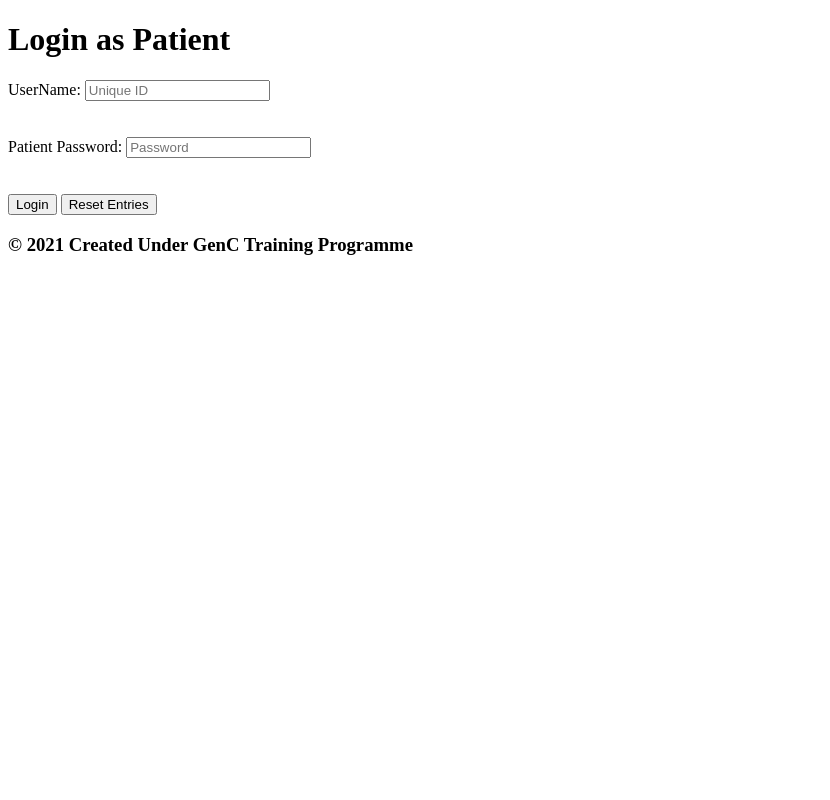
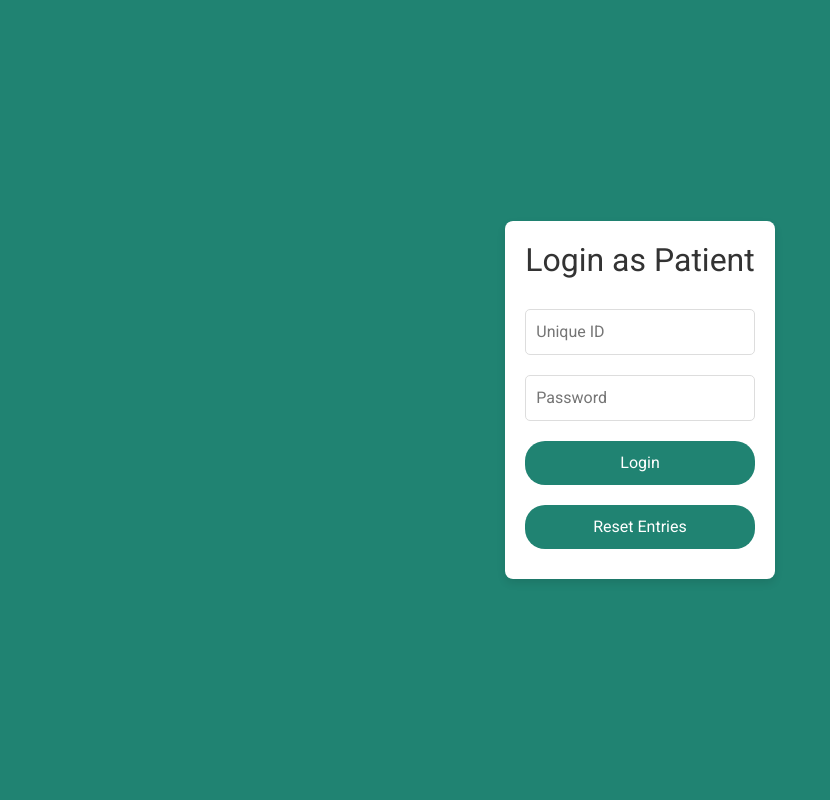
Before and after one commit to akhilar33/Patient-Tracker-System---ASAP-Team, a Flask app: page /patient in a window 1280 px wide. Shown: the whole page, without its empty margins (0-830 px from the left). Run offline with Flask 2, Linux system fonts and the light colour scheme; some libraries are stand-ins or nearby versions.

Commit message:
Patient Login UI Changes

```diff
--- a/src/Backend/app.py
+++ b/src/Backend/app.py
@@ -53,8 +53,8 @@ def patient():
 def doctor():
     return render_template('doctor.html')
 
-@app.route('/paitent_login', methods=['POST'])
-def paitent_login():
+@app.route('/patient_login', methods=['POST'])
+def patient_login():
     if request.method == 'POST':
         username = request.form['username']
         password = request.form['password']
--- a/src/View/static/scripts/patientLoginValidation.js
+++ b/src/View/static/scripts/patientLoginValidation.js
@@ -1,6 +1,6 @@
 
 $(document).ready(function() {
-    $('#paitent_login_form').submit(function(e) {
+    $('#patient_login_form').submit(function(e) {
         e.preventDefault(); // Prevent the form from submitting in the traditional way
 
         // Collect form data
@@ -13,7 +13,7 @@ $(document).ready(function() {
         $.ajax({
             type: 'POST',
 
-            url: '/paitent_login',
+            url: '/patient_login',
 
             url: '/login',
 
--- a/src/View/templates/doctor.html
+++ b/src/View/templates/doctor.html
@@ -6,7 +6,7 @@
     <meta name="viewport" content="width=device-width, initial-scale=1.0">
     <link rel="stylesheet" href="https://maxcdn.bootstrapcdn.com/bootstrap/4.5.2/css/bootstrap.min.css">
     <link href="https://fonts.googleapis.com/css2?family=Roboto:wght@400;700&display=swap" rel="stylesheet">
-    <title>Patient Login</title>
+    <title>Doctor Login</title>
     <style>
         body {
             font-family: 'Roboto', sans-serif;
@@ -75,7 +75,7 @@
             <button type="reset">Reset Entries</button>
         </form>
     </div>
-    <script src="/scripts/doctorLoginValidation.js"></script>
+    <script src="../../View/static/scripts/doctorLoginValidation.js"></script>
     <script src="https://code.jquery.com/jquery-3.5.1.slim.min.js"></script>
     <script src="https://cdn.jsdelivr.net/npm/bootstrap@4.5.2/dist/js/bootstrap.bundle.min.js"></script>
 </body>
--- a/src/View/templates/index.html
+++ b/src/View/templates/index.html
@@ -6,7 +6,7 @@
     <meta name="viewport" content="width=device-width, initial-scale=1.0">
     <link rel="stylesheet" href="https://maxcdn.bootstrapcdn.com/bootstrap/4.5.2/css/bootstrap.min.css">
     <link href="https://fonts.googleapis.com/css2?family=Roboto:wght@400;700&display=swap" rel="stylesheet">
-    <link rel="stylesheet" href="./styles/indexStyle.css">
+    <link rel="stylesheet" href="./styles/indexStyle.css" type="text/css">
     <title>Patient Tracker</title>
     <style>
         body {
--- a/src/View/templates/patient.html
+++ b/src/View/templates/patient.html
@@ -1,36 +1,82 @@
-
 <!DOCTYPE html>
 <html lang="en">
 <head>
     <meta charset="UTF-8">
     <meta http-equiv="X-UA-Compatible" content="IE=edge">
     <meta name="viewport" content="width=device-width, initial-scale=1.0">
+    <link rel="stylesheet" href="https://maxcdn.bootstrapcdn.com/bootstrap/4.5.2/css/bootstrap.min.css">
+    <link href="https://fonts.googleapis.com/css2?family=Roboto:wght@400;700&display=swap" rel="stylesheet">
     <title>Patient Login</title>
+    <style>
+        body {
+            font-family: 'Roboto', sans-serif;
+            background-color: #208372;
+            color: #fff;
+            margin: 0;
+            padding: 0;
+            height: 100vh;
+            display: flex;
+            justify-content: center;
+            align-items: center;
+        }
+        .login-container {
+            background-color: #fff;
+            padding: 20px;
+            border-radius: 8px;
+            box-shadow: 0 4px 8px rgba(0, 0, 0, 0.1);
+            color: #333;
+        }
+        .login-container h1 {
+            text-align: center;
+            font-size: 2em;
+            margin-bottom: 20px;
+        }
+        .login-container form {
+            display: flex;
+            flex-direction: column;
+        }
+        .login-container input[type="text"],
+        .login-container input[type="password"] {
+            padding: 10px;
+            margin: 10px 0;
+            border-radius: 5px;
+            border: 1px solid #ddd;
+        }
+        .login-container button {
+            padding: 10px 25px;
+            margin: 10px 0;
+            background-color: #208372;
+            color: white;
+            border: none;
+            border-radius: 20px;
+            cursor: pointer;
+        }
+        .login-container button:hover {
+            background-color: #186954;
+        }
+        footer {
+            position: absolute;
+            bottom: 0;
+            width: 100%;
+            text-align: center;
+            padding: 10px;
+            background-color: #208372;
+            color: white;
+        }
+    </style>
 </head>
-
 <body>
-    <header id="header-container">
+    <div class="login-container">
         <h1>Login as Patient</h1>
-    </header>
-    <div id="form-container">
-        <form id="paitent_login_form" method="post" action="{{ url_for('paitent_login') }}">
-            <label for="username">UserName:</label>
-            <input type="text" name="username" id="username" placeholder="Unique ID" autocomplete="off" required> <br>
-            <span id="patient-id-notif" style="color: #fa0000; font-size: 13px; font-family: 'Manrope', sans-serif; font-style: italic;"></span> <br>
-            <br>
-            <label for="password">Patient Password:</label>
-            <input type="password" name="password" id="password" placeholder="Password" autocomplete="off" required> <br>
-            <span id="patient-pass-notif" style="color: #fa0000; font-size: 13px; font-family: 'Manrope', sans-serif; font-style: italic;"></span> <br>
-            <br>
-            <a><button type="submit">Login</button></a>
-            <button type="reset" id="reset-btn">Reset Entries</button>
+        <form id="doctor_login_form" method="post" action="/patient_login">
+            <input type="text" name="username" id="username" placeholder="Unique ID" required>
+            <input type="password" name="password" id="password" placeholder="Password" required>
+            <button type="submit">Login</button>
+            <button type="reset">Reset Entries</button>
         </form>
-
     </div>
-    <footer id="footer-container">
-        <h3 id="footer-text">&copy; 2021 Created Under GenC Training Programme</h3>
-    </footer>
-    <script src="https://code.jquery.com/jquery-3.6.4.min.js"></script>
-    <script src="{{ url_for('static', filename='patientLoginValidation.js') }}"></script>
+    <script src="../../View/static/scripts/patientLoginValidation.js"></script>
+    <script src="https://code.jquery.com/jquery-3.5.1.slim.min.js"></script>
+    <script src="https://cdn.jsdelivr.net/npm/bootstrap@4.5.2/dist/js/bootstrap.bundle.min.js"></script>
 </body>
 </html>
```
Also changed, not shown: src/View/templates/styles/indexStyle.css (+64 -3 lines), 3 other files.
